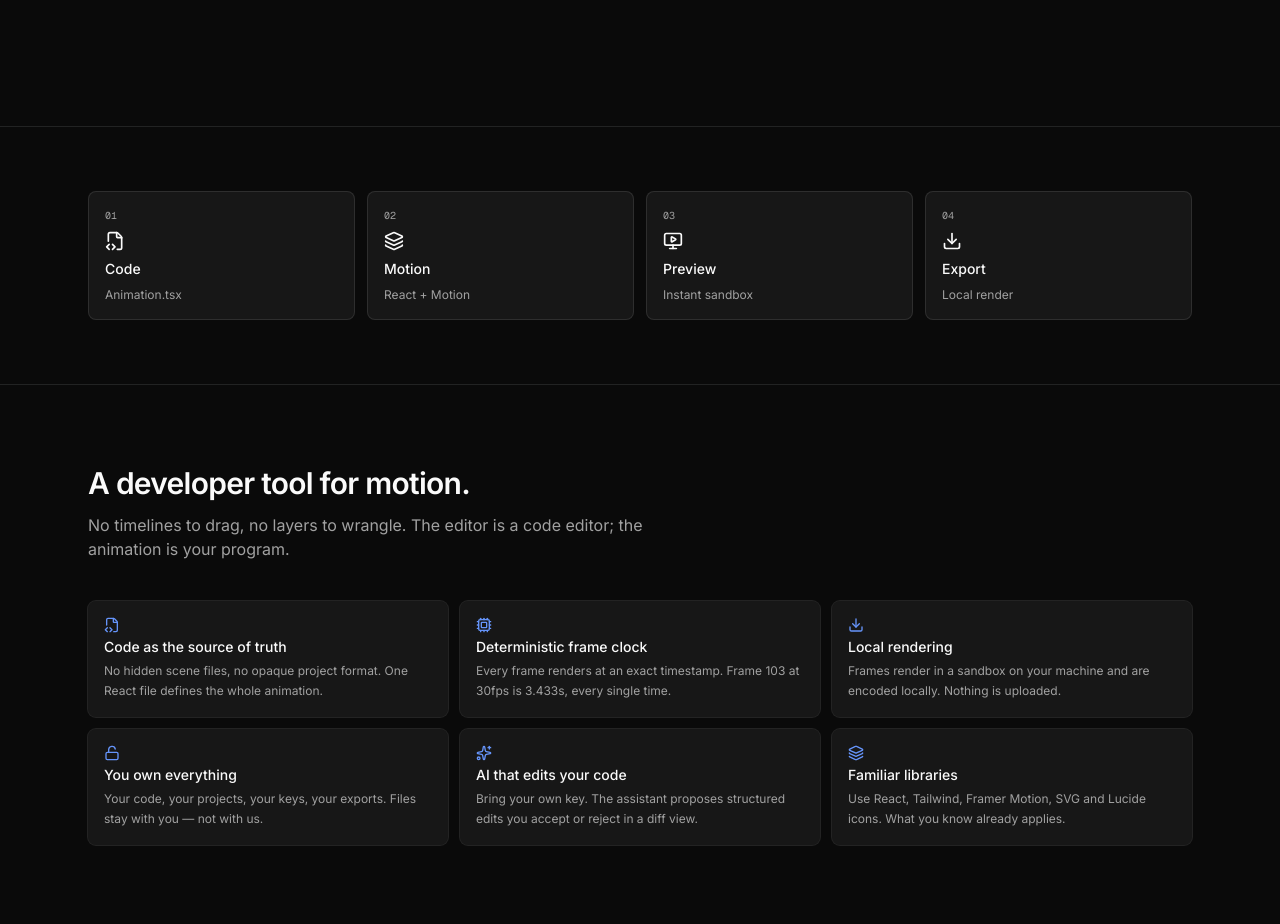
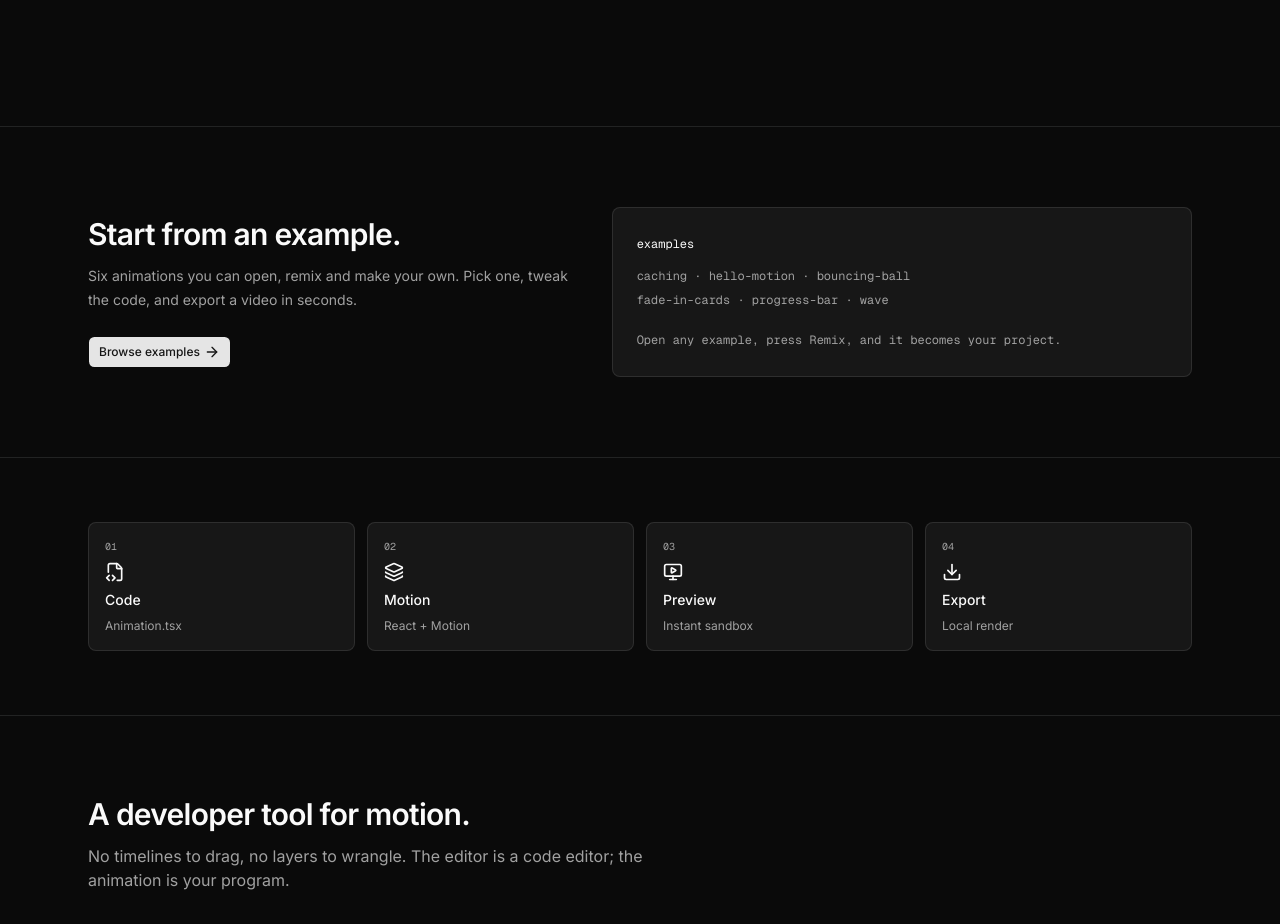
Before and after one commit to MuhammadKaifNazeer/reosion, a Next.js app: page / in a window 1280 px wide. Shown: the part 929-1853 px from the top of the page. Built offline with nearby package versions, Linux system fonts and the light colour scheme; what @animate-ui/react would draw is missing.

Commit message:
Replace examples grid with examples CTA section on landing

```diff
--- a/app/page.tsx
+++ b/app/page.tsx
@@ -14,7 +14,7 @@ export default function LandingPage() {
       <LandingNavbar />
       <main>
         <LandingHero />
-        {/* <LandingExamples /> */}
+        <LandingExamples />
         <LandingFlow />
         <LandingFeatures />
         <LandingLocalFirst />
--- a/components/landing/examples.tsx
+++ b/components/landing/examples.tsx
@@ -2,28 +2,35 @@ import Link from "next/link";
 import { ArrowRight } from "lucide-react";
 
 import { Button } from "@/components/ui/button";
-import { ExamplesGrid } from "@/components/examples/examples-grid";
 
 export function LandingExamples() {
   return (
     <section id="examples" className="border-b border-border">
       <div className="mx-auto max-w-6xl px-6 py-20">
-        <div className="flex items-end justify-between gap-4">
+        <div className="grid gap-10 md:grid-cols-[1fr_1.2fr] md:items-center">
           <div>
             <h2 className="text-2xl font-semibold tracking-tight md:text-3xl">
-              Examples
+              Start from an example.
             </h2>
-            <p className="mt-3 max-w-xl text-muted-foreground">
-              Six animations you can open, remix and make your own.
+            <p className="mt-3 text-sm leading-6 text-muted-foreground">
+              Six animations you can open, remix and make your own. Pick
+              one, tweak the code, and export a video in seconds.
+            </p>
+            <div className="mt-6">
+              <Button size="lg" render={<Link href="/examples" />}>
+                Browse examples
+                <ArrowRight />
+              </Button>
+            </div>
+          </div>
+          <div className="rounded-lg border border-border bg-card p-6 font-mono text-xs leading-6 text-muted-foreground">
+            <p className="text-foreground">examples</p>
+            <p className="mt-2">caching · hello-motion · bouncing-ball</p>
+            <p>fade-in-cards · progress-bar · wave</p>
+            <p className="mt-4 text-muted-foreground">
+              Open any example, press Remix, and it becomes your project.
             </p>
           </div>
-          <Button variant="outline" size="sm" render={<Link href="/examples" />}>
-            Show all
-            <ArrowRight />
-          </Button>
-        </div>
-        <div className="mt-10">
-          <ExamplesGrid limit={6} />
         </div>
       </div>
     </section>
```
